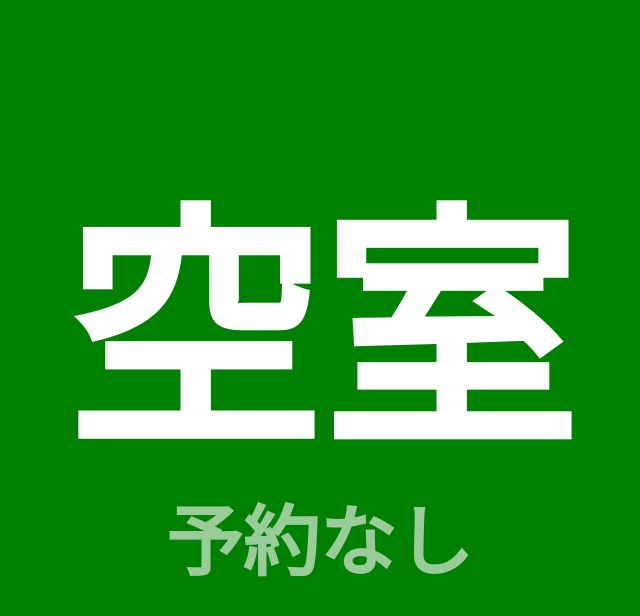
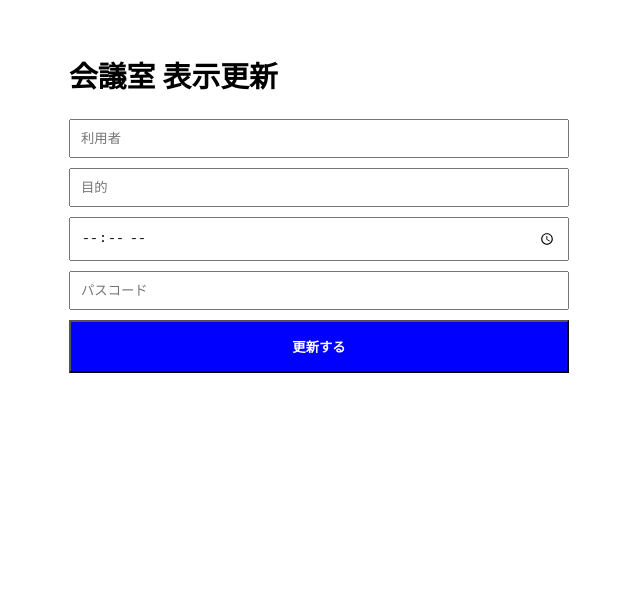
Before and after one commit to kotani6053/-, a Next.js app: page /edit in a window 1280 px wide. Shown: the top 616 px of the page, without its empty margins (321-961 px from the left). Built offline with nearby package versions, Linux system fonts and the light colour scheme.

Commit message:
Update page.js

```diff
--- a/app/edit/page.js
+++ b/app/edit/page.js
@@ -1,88 +1,38 @@
 "use client";
-import { useState, useEffect } from "react";
+import { useState } from "react";
 
-export default function RoomDisplay() {
-  const [data, setData] = useState({ user: "読込中...", purpose: "", time: "" });
+export default function EditRoom() {
+  const [form, setForm] = useState({ user: "", purpose: "", time: "", pass: "" });
 
-  const fetchStatus = async () => {
-    try {
-      // キャッシュを避けるためにタイムスタンプを付与
-      const res = await fetch(`/api/room?t=${Date.now()}`, { cache: "no-store" });
-      const json = await res.json();
-      setData(json);
-    } catch (e) {
-      console.error("Fetch error");
+  const updateRoom = async () => {
+    if (form.pass !== "1234") { // 必要に応じてパスコードを変更
+      alert("パスコードが正しくありません");
+      return;
+    }
+
+    const res = await fetch("/api/room", {
+      method: "POST",
+      headers: { "Content-Type": "application/json" },
+      body: JSON.stringify(form),
+    });
+
+    if (res.ok) {
+      alert("表示を「使用中」に更新しました！");
     }
   };
 
-  useEffect(() => {
-    fetchStatus();
-    const interval = setInterval(fetchStatus, 3000);
-    return () => clearInterval(interval);
-  }, []);
-
-  const handleRelease = async () => {
-    await fetch("/api/room", {
-      method: "POST",
-      headers: { "Content-Type": "application/json" },
-      body: JSON.stringify({ action: "release" }),
-    });
-    fetchStatus();
-  };
-
-  const isOccupied = data.user !== "未使用";
-
   return (
-    <div style={{
-      backgroundColor: isOccupied ? "#d00000" : "#008000",
-      color: "white",
-      height: "100vh",
-      width: "100vw",
-      display: "flex",
-      flexDirection: "column",
-      justifyContent: "center",
-      alignItems: "center",
-      fontFamily: "sans-serif",
-      textAlign: "center",
-      overflow: "hidden"
-    }}>
-      {/* 巨大ステータス表示 */}
-      <h1 style={{ fontSize: "20vw", margin: 0, fontWeight: "900", lineHeight: 1 }}>
-        {isOccupied ? "使用中" : "空室"}
-      </h1>
-
-      {/* 詳細情報 */}
-      <div style={{ fontSize: "6vw", marginTop: "2vh", fontWeight: "bold" }}>
-        {isOccupied ? (
-          <>
-            <div>{data.purpose}</div>
-            <div style={{ opacity: 0.8 }}>{data.user} {data.time && `(${data.time}~)`}</div>
-          </>
-        ) : (
-          <div style={{ opacity: 0.6 }}>予約なし</div>
-        )}
+    <div style={{ padding: "30px", fontSize: "1.2rem", maxWidth: "500px", margin: "auto" }}>
+      <h2>会議室 表示更新</h2>
+      <div style={{ display: "flex", flexDirection: "column", gap: "10px" }}>
+        <input placeholder="利用者" style={{padding: "10px"}} onChange={e => setForm({...form, user: e.target.value})} />
+        <input placeholder="目的" style={{padding: "10px"}} onChange={e => setForm({...form, purpose: e.target.value})} />
+        <input type="time" style={{padding: "10px"}} onChange={e => setForm({...form, time: e.target.value})} />
+        <input type="password" placeholder="パスコード" style={{padding: "10px"}} onChange={e => setForm({...form, pass: e.target.value})} />
+        <button onClick={updateRoom} style={{padding: "15px", backgroundColor: "blue", color: "white", fontWeight: "bold"}}>
+          更新する
+        </button>
       </div>
-
-      {/* ワンタッチ空室ボタン */}
-      {isOccupied && (
-        <button
-          onClick={handleRelease}
-          style={{
-            marginTop: "8vh",
-            padding: "4vh 8vw",
-            fontSize: "5vw",
-            borderRadius: "100px",
-            border: "none",
-            backgroundColor: "white",
-            color: "#d00000",
-            fontWeight: "bold",
-            cursor: "pointer",
-            boxShadow: "0 10px 40px rgba(0,0,0,0.4)"
-          }}
-        >
-          ■ 終了して空室にする
-        </button>
-      )}
     </div>
   );
 }
```
